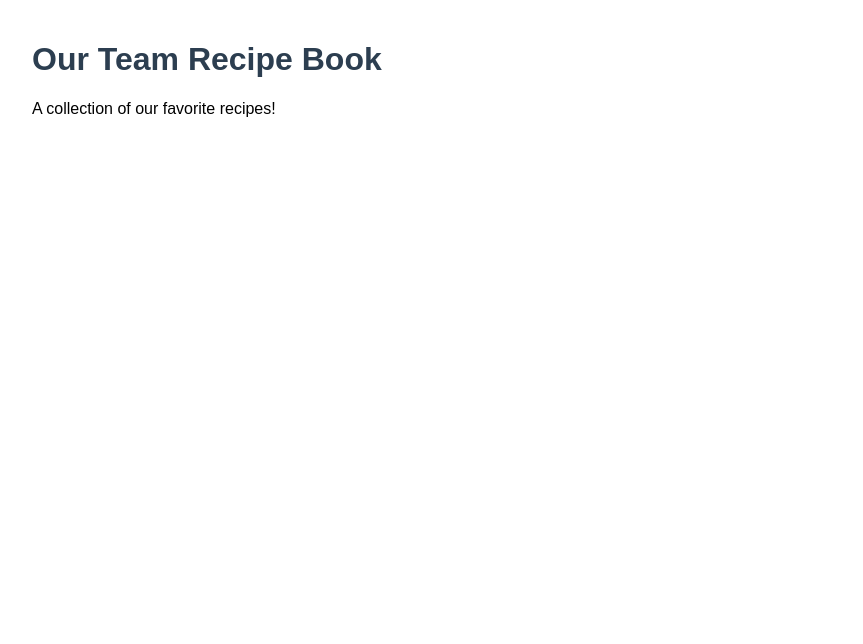
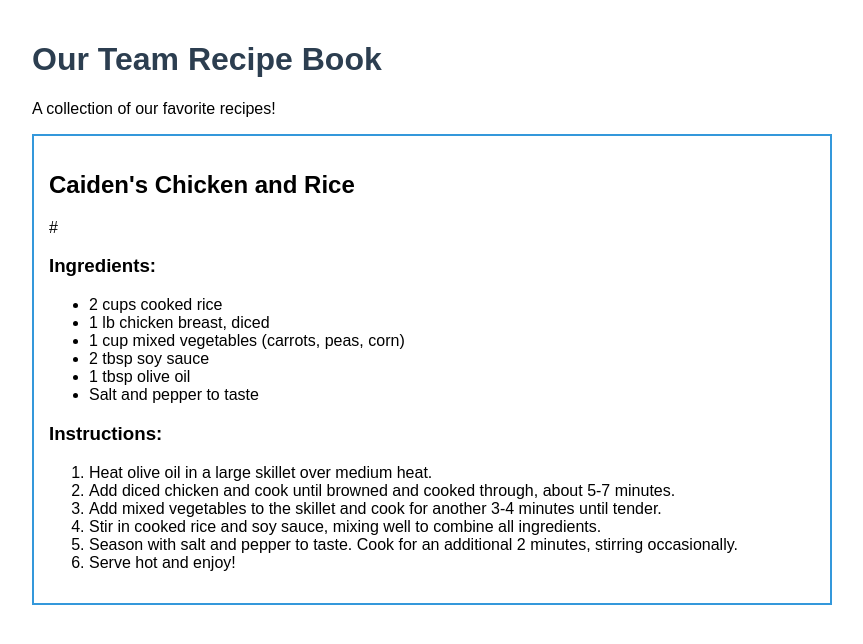
Before and after one commit to OrbitXT/team-recipe-book, a plain HTML site: page index.html in a window 1280 px wide. Shown: the whole page, without its empty margins (208-1071 px from the left). Drawn offline with Linux system fonts and the light colour scheme.

Commit message:
5 Add Caiden's Recipe. Closes #5

```diff
--- a/index.html
+++ b/index.html
@@ -14,5 +14,26 @@
     <h1>Our Team Recipe Book</h1>
     <p>A collection of our favorite recipes!</p>
     <!-- Recipes will be added below -->
+    <div class ="recipe">
+        <h2>Caiden's Chicken and Rice</h2>#
+        <h3>Ingredients:</h3>
+        <ul>
+            <li>2 cups cooked rice</li>
+            <li>1 lb chicken breast, diced</li>
+            <li>1 cup mixed vegetables (carrots, peas, corn)</li>
+            <li>2 tbsp soy sauce</li>
+            <li>1 tbsp olive oil</li>
+            <li>Salt and pepper to taste</li>
+        </ul>
+        <h3>Instructions:</h3>
+        <ol>
+            <li>Heat olive oil in a large skillet over medium heat.</li>
+            <li>Add diced chicken and cook until browned and cooked through, about 5-7 minutes.</li>
+            <li>Add mixed vegetables to the skillet and cook for another 3-4 minutes until tender.</li>
+            <li>Stir in cooked rice and soy sauce, mixing well to combine all ingredients.</li>
+            <li>Season with salt and pepper to taste. Cook for an additional 2 minutes, stirring occasionally.</li>
+            <li>Serve hot and enjoy!</li>
+        </ol>
+    </div>
 </body>
 </html>
```
